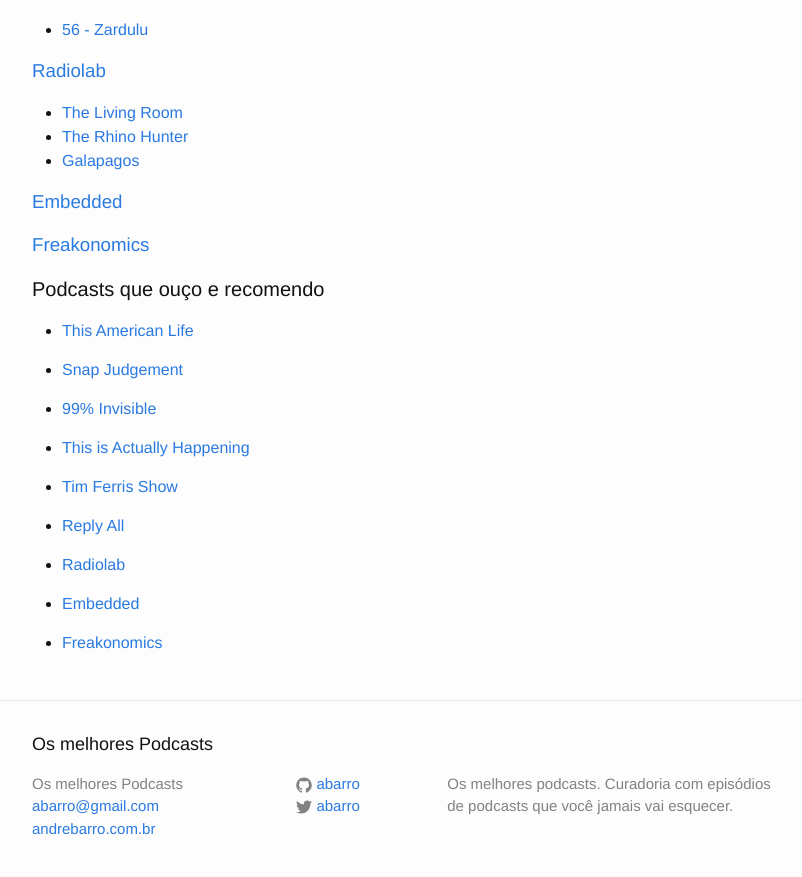
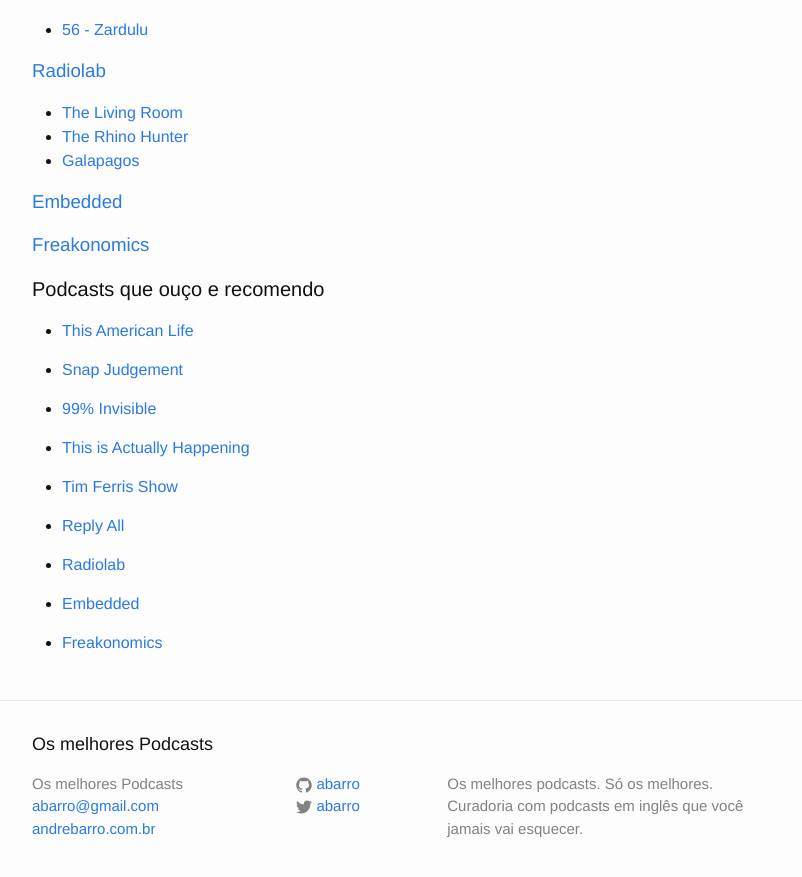
Before and after one commit to abarro/omp, a Jekyll site: the page built from index.html, in a window 1280 px wide and 900 px high, scrolled down 740 px. Shown: the top 877 px of the window, without its empty margins (238-1040 px from the left). Built offline with Jekyll 4.4.1, drawn with Linux system fonts in a browser that asks for light colours; some of the changed text lies outside the part shown.

Commit message:
new h2 and meta description

```diff
--- a/_config.yml
+++ b/_config.yml
@@ -9,7 +9,7 @@
 title: Os melhores Podcasts
 email: abarro@gmail.com
 description: > # this means to ignore newlines until "baseurl:"
-  Os melhores podcasts. Curadoria com episódios de podcasts que você jamais vai esquecer.
+  Os melhores podcasts. Só os melhores. Curadoria com podcasts em inglês que você jamais vai esquecer.
 baseurl: "" # the subpath of your site, e.g. /blog
 url: "http://abarro.github.io" # the base hostname & protocol for your site
 twitter_username: abarro
--- a/_includes/header.html
+++ b/_includes/header.html
@@ -20,10 +20,6 @@
           {% endif %}
         {% endfor %}
       </div>
-      <div>
-      <a href="#episodes">Episódios</a> |
-      <a href="#podcasts">Podcasts</a>
-      </div>
     </nav>
 
   </div>
--- a/index.html
+++ b/index.html
@@ -3,7 +3,7 @@
 ---
 
 <div class="home">
-   <h1 class="page-heading">Uma lista com os melhores episódios de cada podcast, na minha opinião :)</h1>
+   <h1 class="page-heading">Só os melhores.</h1>
 	   <a name="episodes"></a>
 	  {% for podcast in site.data.podcasts.podcasts %}
 		<h3><a href="{{ podcast.site }}" target="_blank">{{ podcast.name }}</a></h3>
```
